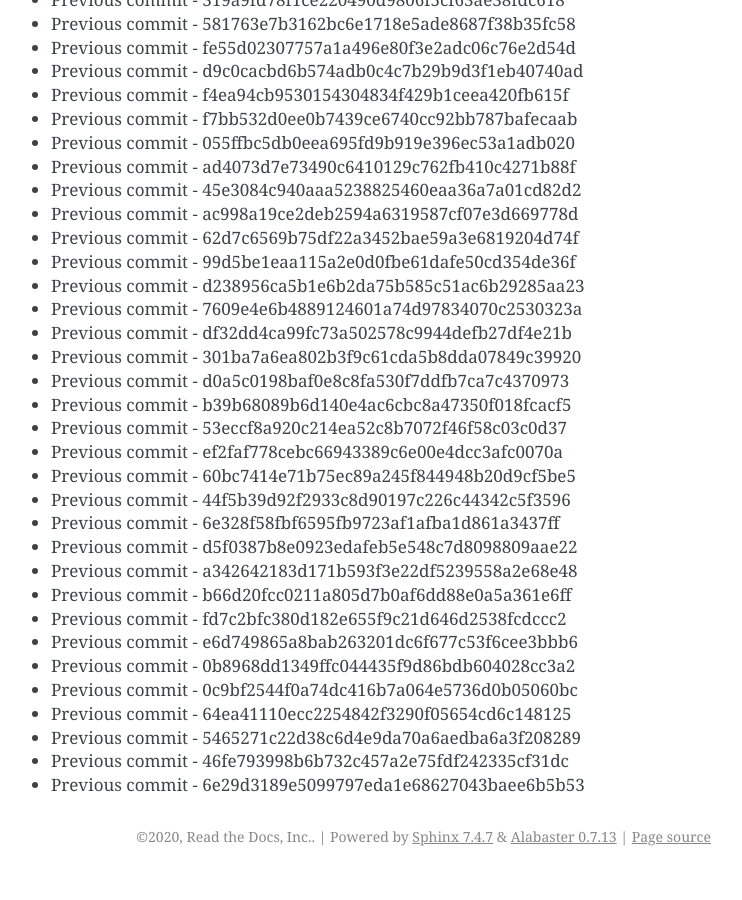
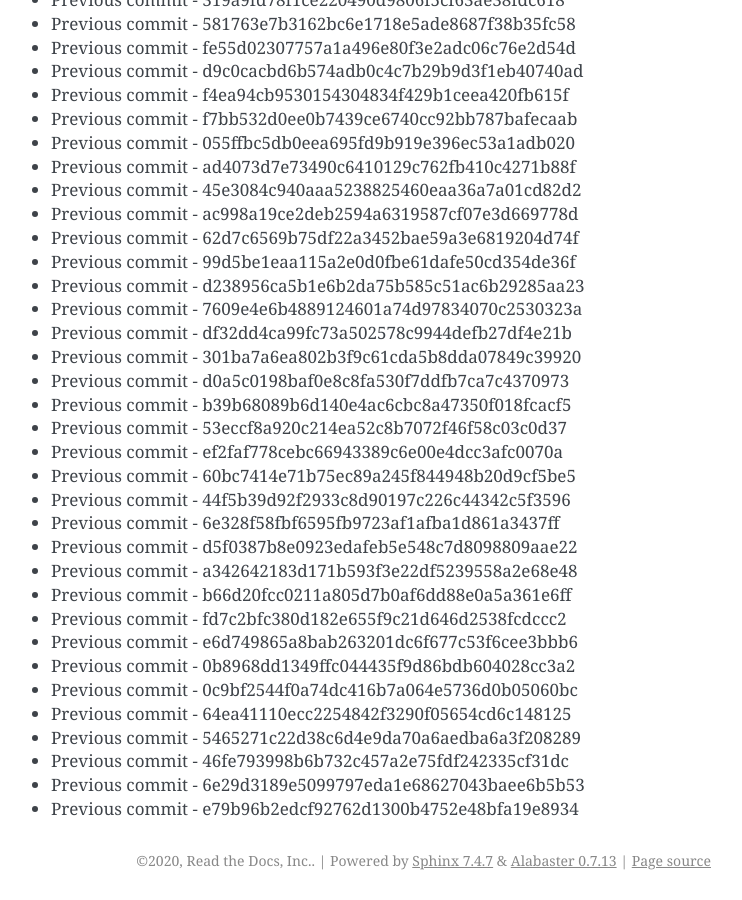
Before and after one commit to readthedocs/rtd-git-stresstest, a Sphinx documentation site: the page built from docs/updates.rst, in a window 1280 px wide and 900 px high, scrolled down 61409 px. Shown: the whole window, without its empty margins (399-1141 px from the left). Built offline with Sphinx 7.4.7, drawn with Linux system fonts in a browser that asks for light colours; before the commit the page ends 62285 px from its top, so only the background shows below that.

Commit message:
Generating commit from previous: e79b96b2edcf92762d1300b4752e48bfa19e8934

```diff
--- a/docs/updates.rst
+++ b/docs/updates.rst
@@ -2612,3 +2612,4 @@ It can be tested for any performance characteristics.
 * Previous commit - 5465271c22d38c6d4e9da70a6aedba6a3f208289
 * Previous commit - 46fe793998b6b732c457a2e75fdf242335cf31dc
 * Previous commit - 6e29d3189e5099797eda1e68627043baee6b5b53
+* Previous commit - e79b96b2edcf92762d1300b4752e48bfa19e8934
```
